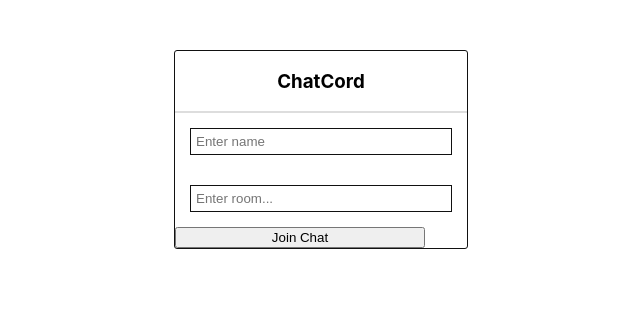
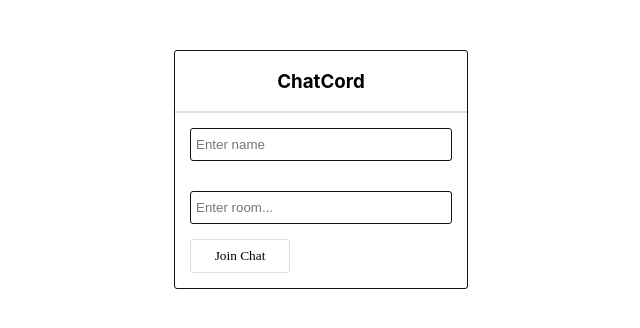
Before and after one commit to MbuguaGeorge/chatapp, a React (Create React App) app in the folder client/: page / in a window 1280 px wide. Shown: the top 328 px of the page, without its empty margins (319-959 px from the left). Built offline with nearby package versions, Linux system fonts and the light colour scheme.

Commit message:
adding events to capture input fields

```diff
--- a/client/src/App.css
+++ b/client/src/App.css
@@ -16,6 +16,10 @@
     border-bottom: 2px solid #ddd;
 }
 
+.chat__body{
+    margin-bottom: 15px;
+}
+
 .chat__body form{
     display: flex;
     flex-direction: column;
@@ -25,16 +29,23 @@
     margin: 15px;
     width: 250px;
     outline: none;
-    padding: 5px 5px;
+    padding: 8px 5px;
     border: 1px solid #111;
+    border-radius: 3px;
 }
 
 .chat__body button{
-    width: 250px;
+    width: 100px;
+    background-color: white;
+    border: 1px solid #ddd;
     cursor: pointer;
-    display: flex;
-    align-items: center;
-    justify-content: center;
+    border-radius: 4px;
+    margin-left: 15px;
     text-align: center;
-    flex-direction: column;
+    padding: 8px;
+    font-family: 'Times New Roman', Times, serif;
 }
+.chat__body button:hover{
+    background-color: darkslateblue;
+    color: white;
+}
--- a/client/src/components/chat.js
+++ b/client/src/components/chat.js
@@ -3,7 +3,7 @@ import React from 'react';
 export default function Chat() {
     return (
         <div>
-
+            hey
         </div>
     )
 }
--- a/client/src/components/home.js
+++ b/client/src/components/home.js
@@ -1,5 +1,5 @@
 import React, {useState} from 'react';
-
+import {Link} from 'react-router-dom';
 
 export default function Home() {
     const [name, setName] = useState('');
@@ -17,14 +17,18 @@ export default function Home() {
                             type = 'text'
                             name = 'username'
                             placeholder='Enter name'
+                            onChange={(event) => setName(event.target.value)}
                         />
                         <input
                             type = 'text'
                             name = 'room'
                             placeholder='Enter room...'
+                            onChange={(event) => setRoom(event.target.value)}
                         />
                     </form>
-                    <button>Join Chat</button>
+                    <Link onClick={(event) => (!name || !room) ? event.preventDefault() : null} to={`/chat?name=${name}&room=${room}`}>
+                        <button>Join Chat</button>
+                    </Link>
                 </div>
             </div>
         </div>
```
